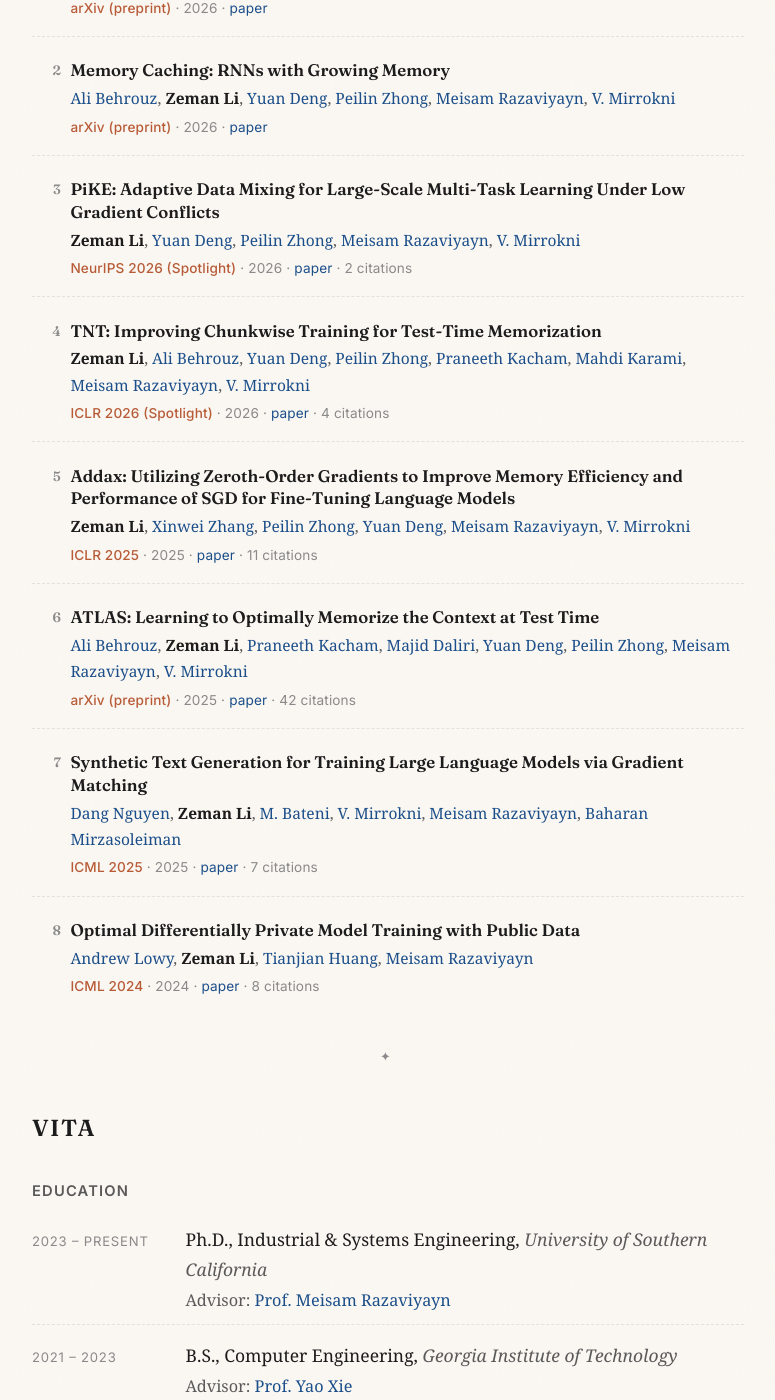
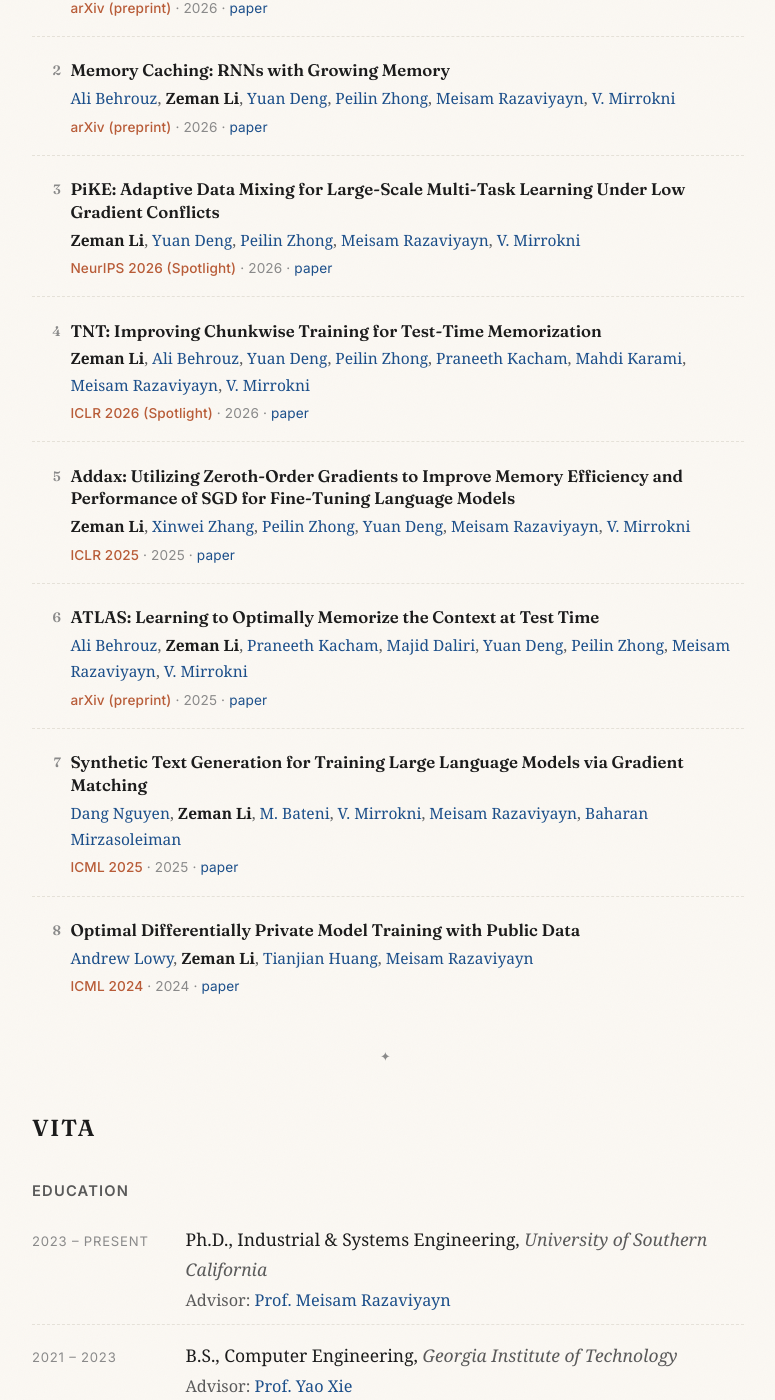
Before and after one commit to lizeman/lizeman.github.io, a Jekyll site: the page built from index.md, in a window 1280 px wide and 1400 px high, scrolled down 1985 px. Shown: the whole window, without its empty margins (252-1027 px from the left). Built offline with Jekyll 4.4.1, drawn with Linux system fonts in a browser that asks for light colours; part of the change alters nothing that is shown.

Commit message:
publications: drop citation count + better CI diagnostics
- _includes/publications.html: remove "N citations" suffix from each entry
- build-check.yml: convert v2.5 SEO assertions to use named-failure form so
  CI surfaces which specific check fails instead of bare exit-1

Co-Authored-By: Claude Opus 4.7 (1M context) <noreply@anthropic.com>

```diff
--- a/_includes/publications.html
+++ b/_includes/publications.html
@@ -18,7 +18,6 @@
     <div class="pub-meta">
       <em>{{ pub.venue }}</em>{% if pub.year %} · {{ pub.year }}{% endif %}
       {% if pub.url %} · <a href="{{ pub.url }}" rel="noopener" target="_blank">paper</a>{% endif %}
-      {% if pub.citations and pub.citations > 0 %} · {{ pub.citations }} citation{% if pub.citations != 1 %}s{% endif %}{% endif %}
     </div>
   </li>
 {% endfor %}
```
Also changed, not shown: .github/workflows/build-check.yml.
